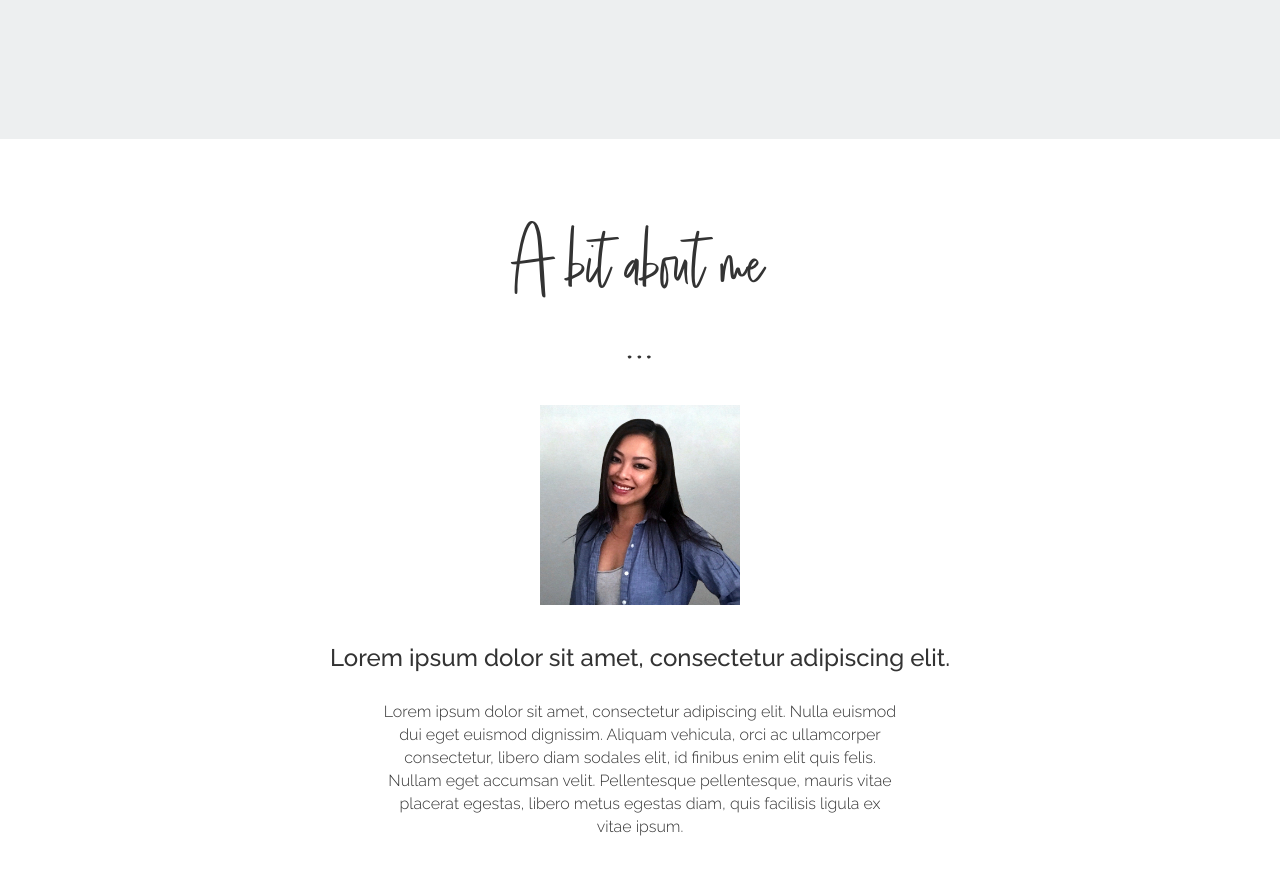
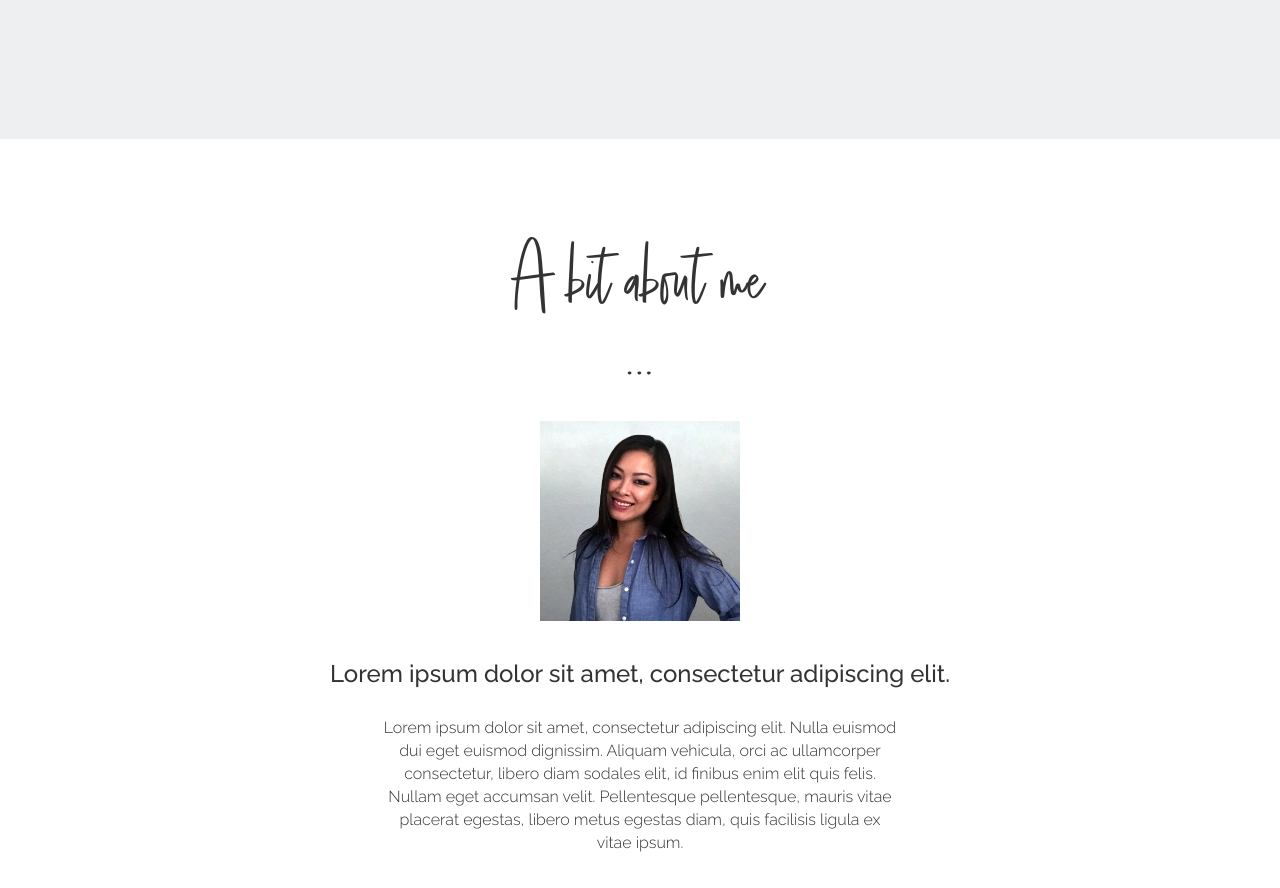
Before and after one commit to mainhoang/Mai-Hoang, a plain HTML site: page index.html in a window 1280 px wide. Shown: the part 500-1388 px from the top of the page. Drawn offline with nearby package versions, Linux system fonts and the light colour scheme.

Commit message:
Adjust about-wrapper for tablets

```diff
--- a/assets/css/media.css
+++ b/assets/css/media.css
@@ -28,7 +28,8 @@
     #squillo img {
         width: 22%;
     }
-    .work-wrapper{
+    .about-wrapper,
+    .work-wrapper {
         padding-top: 5%;
     }
 
```
